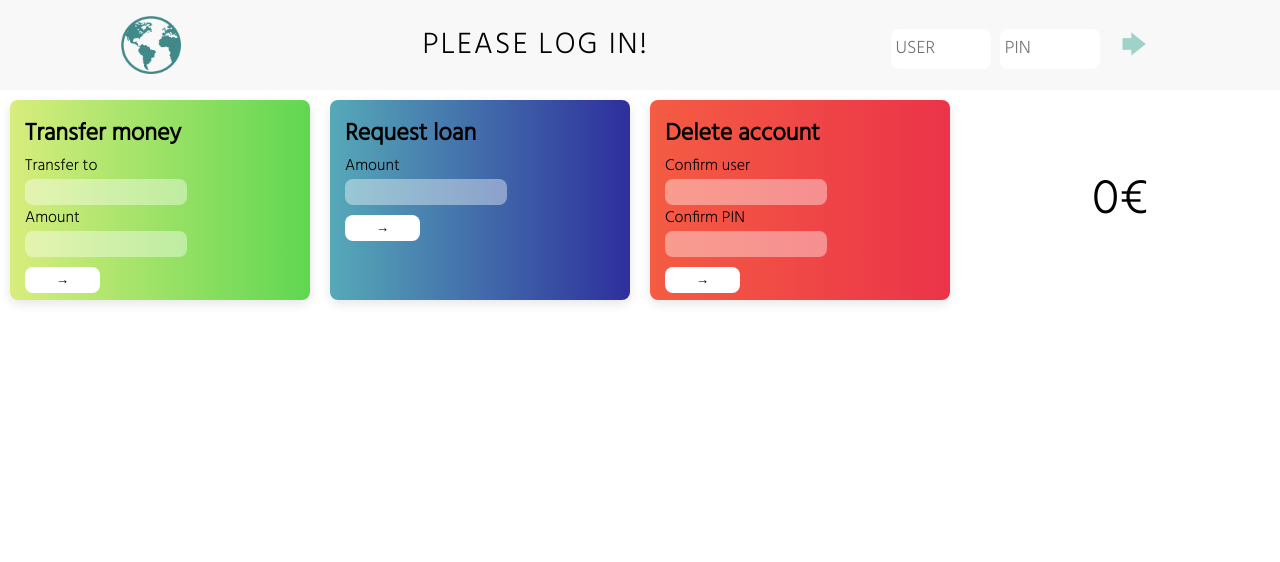
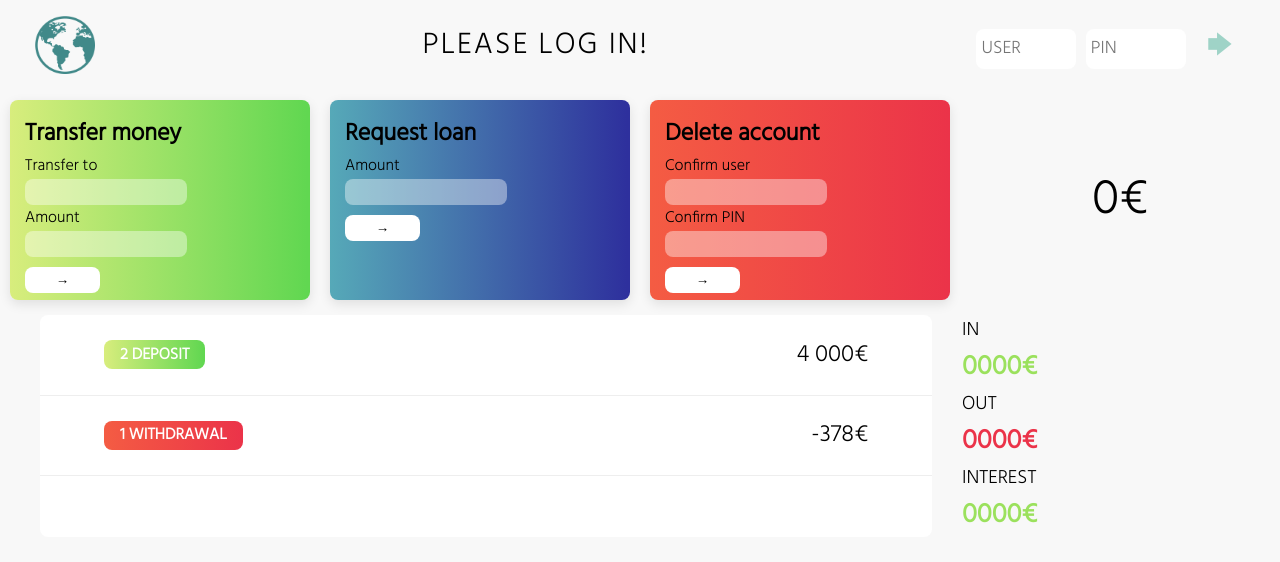
Before and after one commit to rumica/bank-app, a plain HTML site: page index.html in a window 1280 px wide. Drawn offline with Linux system fonts and the light colour scheme.

Commit message:
Developed project.

```diff
--- a/index.html
+++ b/index.html
@@ -73,6 +73,33 @@
                     <p class="amount-value">0€</p>
                 </div>
             </div>
+
+            <div class="field">
+                 <!-- MOVEMENTS -->
+                <div class="movements">
+                    <div class="movements-row">
+                        <div class="movements-type movements-type--deposit">2 deposit</div>
+                        <div class="movements-value">4 000€</div>
+                    </div>
+                    <div class="movements-row">
+                        <div class="movements-type movements-type--withdrawal">
+                            1 withdrawal
+                        </div>
+                        <div class="movements-value">-378€</div>
+                    </div>
+                </div>
+
+                <!-- SUMMARY -->
+                <div class="summary">
+                    <p class="summary-label">IN</p>
+                    <p class="summary-value summary-value--in">0000€</p>
+                    <p class="summary-label">OUT</p>
+                    <p class="summary-value summary-value--out">0000€</p>
+                    <p class="summary-label">INTEREST</p>
+                    <p class="summary-value summary-value--interest">0000€</p>
+                </div>
+        </div>
+
       </main>
 
 
--- a/style.css
+++ b/style.css
@@ -7,15 +7,27 @@
     font-family: 'Hind', sans-serif;
 }
 
+body {
+    background-color: #f8f8f8;
+}
+
 nav {
     background-color: #f8f8f8;
     width: 100%;
     height: 90px;
     display: flex;
     align-items: center;
-    justify-content: space-around;
+    justify-content: space-between;
     font-size: 30px;
     letter-spacing: 2px;
+}
+
+.logo {
+    margin-left: 35px;
+}
+
+.login {
+    margin-right: 35px;
 }
 
 .login input {
@@ -110,3 +122,81 @@ main .process-field {
     height: 200px;
     font-size: 50px;
 }
+
+.field {
+    display: flex;
+    margin-top: 15px;
+}
+
+.movements {
+    margin-left: 40px;
+    border-radius: 8px;
+    background-color: #ffff;
+    display: flex;
+    flex-direction: column;
+    overflow-y: scroll;
+    width: 72%;
+}
+
+.movements-row {
+    padding: 1.3rem 4rem;
+    display: flex;
+    align-items: center;
+    border-bottom: 1px solid #eee;
+  }
+
+.movements-type {
+    border-radius: 8px;
+    font-size: 1rem;
+    text-transform: uppercase;
+    font-weight: 500;
+    color: #fff;
+    padding: 0.1rem 1rem;
+    margin-right: 2rem;
+    font-weight: 800;
+}
+
+.movements-type--deposit {
+    background: rgb(216,237,125);
+    background: linear-gradient(90deg, rgba(216,237,125,1) 0%, rgba(97,215,81,1) 99%);
+}
+
+.movements-type--withdrawal {
+    background: #EB3349;
+    background: -webkit-linear-gradient(to right, #F45C43, #EB3349);
+    background: linear-gradient(to right, #F45C43, #EB3349);
+}
+
+.movements-value {
+    font-size: 1.5rem;
+    margin-left: auto;
+}
+
+.summary {
+    width: 28%;
+    padding-left: 30px;
+    display: flex;
+    flex-direction: column;
+    justify-content: space-between;
+}
+
+.summary-label {
+    font-size: 1.2rem;
+}
+
+.summary-value {
+    font-size: 1.7rem;
+    font-weight: 800;
+}
+
+.summary-value--in {
+    color: #9be15d;
+}
+
+.summary-value--out {
+    color: #eb3349;
+}
+
+.summary-value--interest {
+    color: #9be15d;
+}
```
